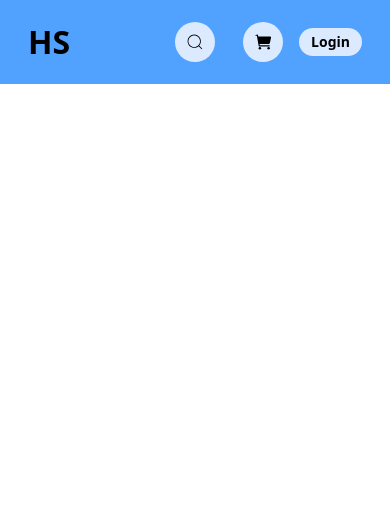
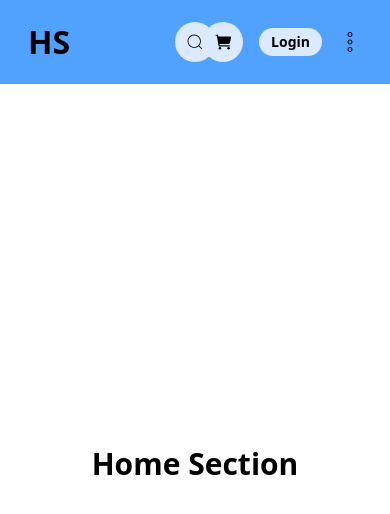
Before and after one commit to hrefabdullah/ecommerce-website, a React (Vite) app: page / in a window 390 px wide. Shown: the top 514 px of the page. Built offline with nearby package versions, Linux system fonts and the light colour scheme.

Commit message:
added pages routing

```diff
--- a/package.json
+++ b/package.json
@@ -14,6 +14,7 @@
     "react": "^19.0.0",
     "react-dom": "^19.0.0",
     "react-icons": "^5.5.0",
+    "react-router": "^7.5.3",
     "tailwindcss": "^4.1.5"
   },
   "devDependencies": {
--- a/src/App.jsx
+++ b/src/App.jsx
@@ -1,10 +1,34 @@
 import React from 'react'
-import Navbar from './components/Navbar'
+import { createBrowserRouter, RouterProvider } from 'react-router'
+import Home from './components/Home'
+import Shop from './components/Shop'
+import About from './components/About'
+import NotFound from './components/NotFound'
 
 const App = () => {
+
+  const router = createBrowserRouter([
+    {
+      path: '/',
+      element: <Home />
+    },
+    {
+      path: '/shop',
+      element: <Shop />
+    },
+    {
+      path: '/about',
+      element: <About />
+    },
+    {
+      path: '*',
+      element: <NotFound />
+    }
+  ])
+
   return (
     <div className='w-screen h-screen'>
-      <Navbar />
+      <RouterProvider router={router}/>
     </div>
   )
 }
--- /dev/null
+++ b/src/components/About.jsx
@@ -0,0 +1,15 @@
+import React from 'react'
+import Navbar from './Navbar'
+
+const About = () => {
+  return (
+    <div>
+        <Navbar />
+        <div className='w-full h-[90vh] flex justify-center items-center'>
+            <h1 className='text-3xl font-semibold'>About Section</h1>
+        </div>
+    </div>
+  )
+}
+
+export default About
--- /dev/null
+++ b/src/components/Home.jsx
@@ -0,0 +1,15 @@
+import React from 'react'
+import Navbar from './Navbar'
+
+const Home = () => {
+  return (
+    <div>
+        <Navbar />
+        <div className='w-full h-[90vh] flex justify-center items-center'>
+            <h1 className='text-3xl font-semibold'>Home Section</h1>
+        </div>
+    </div>
+  )
+}
+
+export default Home
--- a/src/components/Navbar.jsx
+++ b/src/components/Navbar.jsx
@@ -1,6 +1,8 @@
 import React from 'react'
 import { IoCart } from "react-icons/io5";
 import { CiSearch } from "react-icons/ci";
+import { CiMenuKebab } from "react-icons/ci";
+import { NavLink } from 'react-router';
 
 const Navbar = () => {
   return (
@@ -12,12 +14,15 @@ const Navbar = () => {
       </div>
       <div className='flex items-center gap-4 justify-self-end'>
         <ul className=' gap-5 items-center pr-3 hidden lg:flex'>
-          <li>Home</li>
-          <li>Shop</li>
-          <li>About</li>
+          <NavLink to={'/'} className='hover:font-semibold'>Home</NavLink>
+          <NavLink to={'/shop'} className='hover:font-semibold'>Shop</NavLink>
+          <NavLink to={'/about'} className='hover:font-semibold'>About</NavLink>
         </ul>
         <IoCart className='w-10 h-10 bg-blue-100 p-2.5 rounded-full' />
         <button className='bg-blue-100 px-3 py-1 rounded-3xl text-sm md:text-md font-semibold'>Login</button>
+        <button className='lg:hidden'>
+          <CiMenuKebab className='h-6 w-6' />
+        </button>
       </div>
     </div>
   )
--- /dev/null
+++ b/src/components/NotFound.jsx
@@ -0,0 +1,12 @@
+import React from 'react'
+import Navbar from './Navbar'
+
+const NotFound = () => {
+  return (
+    <div>
+        <h1>404 - Page not found</h1>
+    </div>
+  )
+}
+
+export default NotFound
--- /dev/null
+++ b/src/components/Shop.jsx
@@ -0,0 +1,15 @@
+import React from 'react'
+import Navbar from './Navbar'
+
+const Shop = () => {
+  return (
+    <div>
+        <Navbar />
+        <div className='w-full h-[90vh] flex justify-center items-center'>
+            <h1 className='text-3xl font-semibold'>Store Section</h1>
+        </div>
+    </div>
+  )
+}
+
+export default Shop
```
Also changed, not shown: 1 other file (tests, documents, lock files or other folders).
